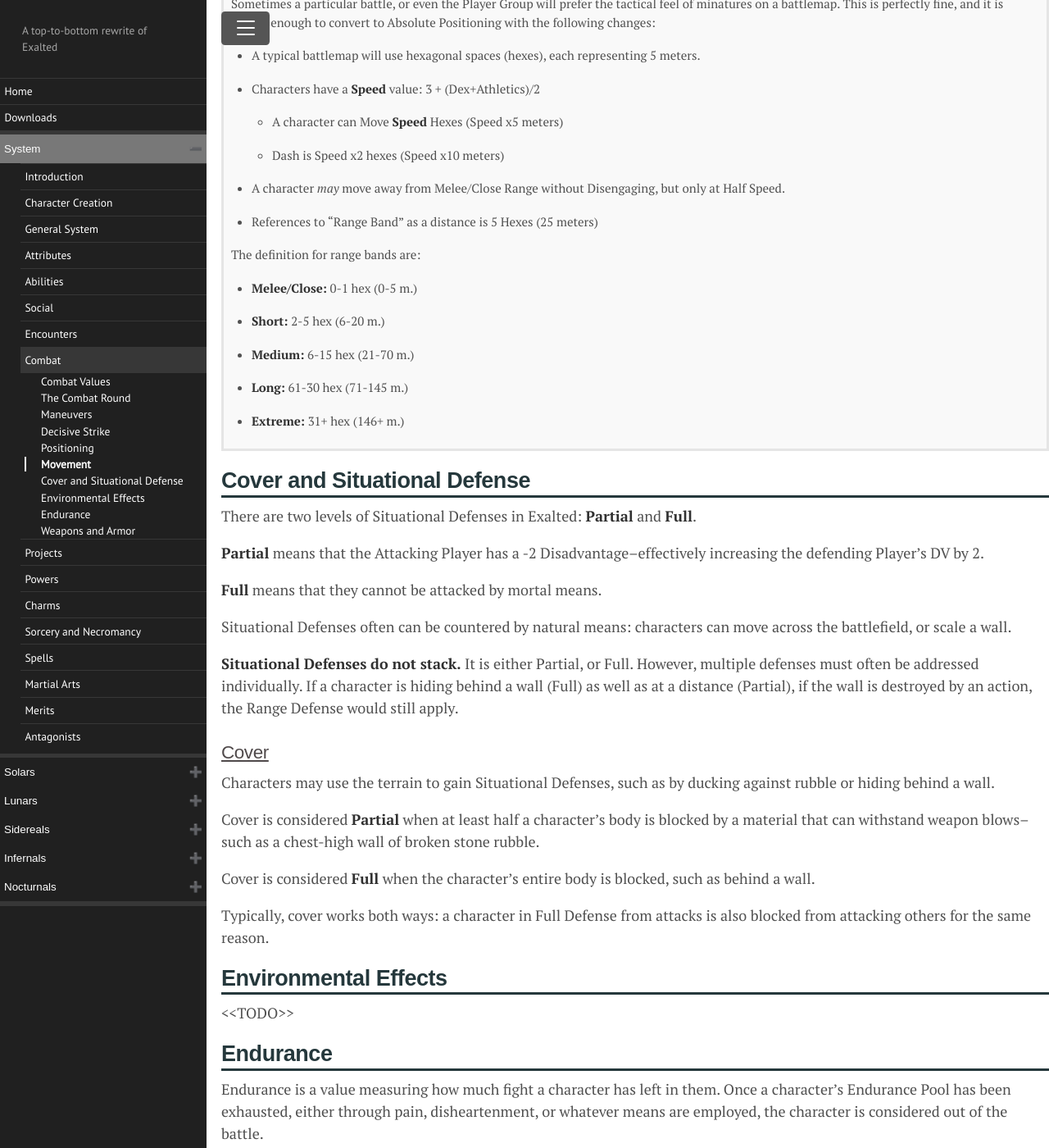
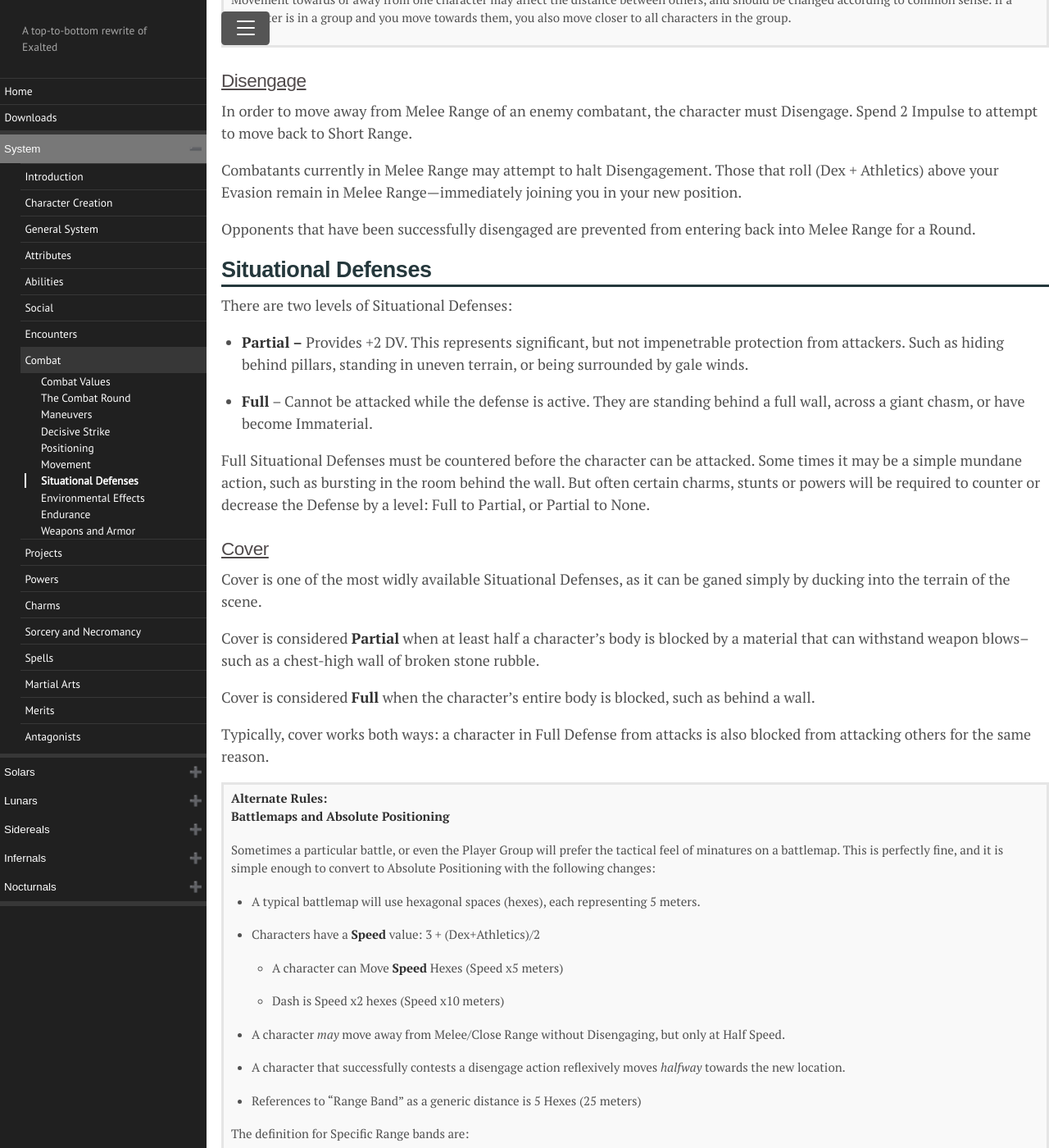
Before and after one commit to Dragonmystic707/exalted-reincarnated, a Jekyll site: the page built from docs/System/Combat.md, in a window 1280 px wide and 1400 px high, scrolled down 7878 px. Shown: the whole window at 82% size. Built offline with Jekyll 4.4.1, drawn with Linux system fonts in a browser that asks for light colours; some of the changed text lies outside the part shown.

Commit message:
Clarified Range rules of combat

```diff
--- a/docs/Lunars/Martial_Arts.md
+++ b/docs/Lunars/Martial_Arts.md
@@ -27,9 +27,8 @@
 the statistics of Unarmed, Light, or Medium Weaponry, with an added +1
 to Base Damage. The category choice should be reflective of their Spirit
 Form’s natural weaponry.
-\[+3 acc, +1 Dmg; +2Acc +2 Dmg; or +1 Acc +3 Dmg\]
 
-The Beastman gains the size of **Large** (+2 Soak, + 5 Endurance, and -2
+The Beastman gains the size of **Large** (+1 Soak, +3 Endurance, and -2
 successes on Fine Dexterity/Sneak rolls). This does not affect Lunars
 who are already of size Large (or bigger).
 
--- a/docs/System/Combat.md
+++ b/docs/System/Combat.md
@@ -29,13 +29,13 @@
 
 Impulse is a meaure of the current *tactical advantage* the character
 has. The higher the value, the greater the control they have over the
-battlefield.
+battlefield. Impulse is:
 
-Impulse is *gained* through Maneuvers—actions that turn the battlefield
-in the character’s favor.
+-   *Gained* through Maneuvers—actions that turn the battlefield in the
+    character’s favor.
 
-Impulse is then spent on Decisive Actions—actions that deal great
-strikes of force upon their enemies.
+-   *Spent* on Decisive Actions—actions that deal great strikes of force
+    upon their enemies.
 
 Being that it is gained and spent exclusively during a combat scene,
 physical tokens (such as coins or poker chips) are suggested to keep
@@ -95,15 +94,14 @@
 Free Actions can be taken in an order—before or after the main Action of
 the turn.
 
-Talking is considered a Free Action, and is actively encouraged—it fits
-the genre.
-
 ### Turn Order
 
-Turn order is determined by all character’s rolling a Chance Die (1d10),
-and adding their **Initiative** score. The characters then proceed from
-highest to lowest, then restarting the round once all characters have
-gone.
+Turn order is determined by the Initiative Roll:
+
+**Initiative**: 1d10 + (Initiative)
+
+The characters then proceed from highest to lowest, then restarting the
+round once all characters have gone.
 
 If there is a tie of Initiative between a Player Character and a
 Non-Player Character, the Player gets to choose who goes first. If there
@@ -133,32 +130,33 @@
 If characters are ambushed—not expecting combat in the least, they must
 suffer through an Ambush Round.
 
-Instead of starting combat as normal, Ambushed characters instead start
-with **0 Impulse**, and may only act *after* all other characters have
-acted, regardless of their Turn Order. Once the Ambush Round ends,
-normal turn order resumes.
+Ambushed characters:
+
+-   Start with **0 Impulse**,
+
+-   May only act *after* all other characters have acted, regardless of
+    their Turn Order. Once the Ambush Round ends, normal turn order
+    resumes.
 
 Ambushes are premeditated affairs--requiring setup, planning, and
 coordination between the party. Players cannot suddenly go into combat
 if things are not going their way and declare it an Ambush.
 
-Player Character always get a Reflexive (Cunning + Awareness) roll to
-individually avoid becoming Ambushed. The difficulty is based on the
-skill of the Ambush characters (e.g. Cunning + Sneak).
+To prevent being ambushed, Player Characters get a Reflexive (Cunning +
+Awareness) roll against the skill of those setting up the ambush.
+Typically this would be a contested roll against (Cunning + Stealth).
 
 ### Holding Action
 
-Characters may choose to Hold their Action, waiting for something to
-happen in order to respond to it. Players must describe what it is they
-are waiting for—they cannot arbitrarily wait. Any action may be held—be
-it a Maneuver, Decisive, or Free Action.
+Any character may Hold their Action, or wait to act based on something
+that happens in the battlefiled. To do so, the must spend **2 Impulse**
+and describe what it is they are waiting for: they cannot arbitrarily
+wait. When the specified event happens, they get a chance to act
+*before* or *after* the event, at their discretion. Any action may be
+held, be it a Maneuver, Decisive, or even Free Action.
 
-When the specified event happens, they must spend **2 Impulse,** and
-then take their action as desired, (either before or after the specified
-event, at their choice)
-
-If the event does not happen in the Round, the Player loses their
-action. (But they do not need to spend the Impulse).
+If the event does not happen in the Round, the character regains their
+spent 2 Impulse, but does not get a chance to act this Round.
 
 ### Change Initiative
 
@@ -213,7 +211,7 @@
 character’s action. By their nature, they *cannot* be repeated over and
 over again in the same scene.
 
-The Stunt effects should be treated as examples, not an exhausted list.
+The Stunt Effects should be treated as examples, not an exhausted list.
 
 *The Night Caste crashes through the window, barrelling into the Ogre,
 forcing it to stumble back from the blow.*
@@ -343,7 +342,8 @@
 Decisive Strike, aimed at knocking their enemy off the battlefield.
 
 You must have a minimum of 2 Impulse available to perform a Decisive
-Strike.
+Strike, which cannot be spent on Powers or other effects until after the
+Accuracy Roll.
 
 Roll the **Accuracy** dice pool against the target’s DV. If the roll
 fails, the attack misses and you lose 2 Impulse.
@@ -384,6 +384,9 @@
 
 These Stunt Effects have a higher bar to clear, and the difficulty is
 based around the *Damage Roll*.
+
+The Player may decide to use the lesser Maneuver Stunt Effect in place
+of a Decisive Stunt Effect, but still must use the Damage Roll.
 
 <table>
 <tbody>
@@ -453,9 +456,6 @@
 </tbody>
 </table>
 
-The Player may decide to use the lesser Maneuver Stunt Effect in place
-of a Decisive Stunt Effect, but still must use the Damage Roll.
-
 Positioning
 -----------
 
@@ -496,7 +496,7 @@
 
 ### Attack Ranges
 
-**Close Range** actions—such as those made with Melee or Brawl—may only
+**Close Range** action, such as those made with Melee or Brawl, may only
 be made while in Melee/Close Range.
 
 **Ranged** Decisive Strikes—namely those made with Archery and
@@ -505,6 +505,17 @@
 Ranged Strikes *may* be made against targets within Melee range, but
 suffer (-2) successes to their Accuracy roll—as though the target had
 Partial Cover.
+
+<table>
+<tbody>
+<tr class="odd">
+<td><p><strong>Range and Maneuvers</strong></p>
+<p>By definition, Maneuver and their Stunts are dependant on judgement calls from the Storyteller.</p>
+<p>Range only matters on Maneuvers that have contact between combatants—a character slamming into another is considered a Melee Attack, while dropping a chandelier on another would be considered a Ranged Attack.</p>
+<p>Maneuvers that don’t have contact—such as anlyzing the battlefield—don’t care about Range and can be performed regardless of distance. There may be other restrictions though: Intimidating an opponent by hurling insults can only work if the opponent can <em>hear</em> said insults, for example.</p></td>
+</tr>
+</tbody>
+</table>
 
 Movement
 --------
@@ -520,6 +531,13 @@
 target. You may not Move while in Melee Range of an enemey—instead you
 must take a Disengage Action.
 
+### Dash
+
+A Dash cannot be made while in Melee Range of an Enemy. Spend 2 Impulse,
+and suffer -1 DV for a round to cross 2 Range Bands instead of 1.
+
+Dash Movements cannot be taken two Rounds in a row.
+
 <table>
 <tbody>
 <tr class="odd">
@@ -528,13 +546,6 @@
 </tr>
 </tbody>
 </table>
-
-### Dash
-
-A Dash cannot be made while in Melee Range of an Enemy. Spend 2 Impulse,
-and suffer -1 DV for a round to cross 2 Range Bands instead of 1.
-
-Dash Movements cannot be taken two rounds in a row.
 
 ### Disengage
 
@@ -545,6 +556,44 @@
 Combatants currently in Melee Range may attempt to halt Disengagement.
 Those that roll (Dex + Athletics) above your Evasion remain in Melee
 Range—immediately joining you in your new position.
+
+Opponents that have been successfully disengaged are prevented from
+entering back into Melee Range for a Round.
+
+Situational Defenses
+--------------------
+
+There are two levels of Situational Defenses:
+
+-   **Partial –** Provides +2 DV. This represents significant, but not
+    impenetrable protection from attackers. Such as hiding behind
+    pillars, standing in uneven terrain, or being surrounded by gale
+    winds.
+
+-   **Full** – Cannot be attacked while the defense is active. They are
+    standing behind a full wall, across a giant chasm, or have become
+    Immaterial.
+
+Full Situational Defenses must be countered before the character can be
+attacked. Some times it may be a simple mundane action, such as bursting
+in the room behind the wall. But often certain charms, stunts or powers
+will be required to counter or decrease the Defense by a level: Full to
+Partial, or Partial to None.
+
+### Cover
+
+Cover is one of the most widly available Situational Defenses, as it can
+be ganed simply by ducking into the terrain of the scene.
+
+Cover is considered **Partial** when at least half a character’s body is
+blocked by a material that can withstand weapon blows--such as a
+chest-high wall of broken stone rubble.
+
+Cover is considered **Full** when the character’s entire body is
+blocked, such as behind a wall.
+
+Typically, cover works both ways: a character in Full Defense from
+attacks is also blocked from attacking others for the same reason.
 
 <table>
 <tbody>
@@ -560,54 +609,20 @@
 <li><p>Dash is Speed x2 hexes (Speed x10 meters)</p></li>
 </ul></li>
 <li><p>A character <em>may</em> move away from Melee/Close Range without Disengaging, but only at Half Speed.</p></li>
-<li><p>References to “Range Band” as a distance is 5 Hexes (25 meters)</p></li>
+<li><p>A character that successfully contests a disengage action reflexively moves <em>halfway</em> towards the new location.</p></li>
+<li><p>References to “Range Band” as a generic distance is 5 Hexes (25 meters)</p></li>
 </ul>
-<p>The definition for range bands are:</p>
+<p>The definition for Specific Range bands are:</p>
 <ul>
 <li><p><strong>Melee/Close:</strong> 0-1 hex (0-5 m.)</p></li>
-<li><p><strong>Short:</strong> 2-5 hex (6-20 m.)</p></li>
-<li><p><strong>Medium:</strong> 6-15 hex (21-70 m.)</p></li>
-<li><p><strong>Long:</strong> 61-30 hex (71-145 m.)</p></li>
-<li><p><strong>Extreme:</strong> 31+ hex (146+ m.)</p></li>
+<li><p><strong>Short:</strong> 2-5 hex (6-25 m.)</p></li>
+<li><p><strong>Medium:</strong> 6-15 hex (26-75 m.)</p></li>
+<li><p><strong>Long:</strong> 61-30 hex (76-150 m.)</p></li>
+<li><p><strong>Extreme:</strong> 31+ hex (151+ m.)</p></li>
 </ul></td>
 </tr>
 </tbody>
 </table>
-
-Cover and Situational Defense
------------------------------
-
-There are two levels of Situational Defenses in Exalted: **Partial** and
-**Full**.
-
-**Partial** means that the Attacking Player has a -2
-Disadvantage--effectively increasing the defending Player’s DV by 2.
-
-**Full** means that they cannot be attacked by mortal means.
-
-Situational Defenses often can be countered by natural means: characters
-can move across the battlefield, or scale a wall.
-
-**Situational Defenses do not stack.** It is either Partial, or Full.
-However, multiple defenses must often be addressed individually. If a
-character is hiding behind a wall (Full) as well as at a distance
-(Partial), if the wall is destroyed by an action, the Range Defense
-would still apply.
-
-### Cover
-
-Characters may use the terrain to gain Situational Defenses, such as by
-ducking against rubble or hiding behind a wall.
-
-Cover is considered **Partial** when at least half a character’s body is
-blocked by a material that can withstand weapon blows--such as a
-chest-high wall of broken stone rubble.
-
-Cover is considered **Full** when the character’s entire body is
-blocked, such as behind a wall.
-
-Typically, cover works both ways: a character in Full Defense from
-attacks is also blocked from attacking others for the same reason.
 
 Environmental Effects
 ---------------------
@@ -633,9 +648,9 @@
 
 #### Player Character Defeat
 
-Any character that falls during battle gains **1 Limit**.
-
-Death is only at the choice of the Player.
+Any character that falls during battle gains **1 Limit**. Death is only
+at the choice of the Player, but if the entire party falls the
+Storyteller may impose a grand Complication onto their story.
 
 #### Death and Dying
 
```
Also changed, not shown: other parts of docs/System/Combat.md (+4 -5 lines), docs/System/Merits.md (+14 -0 lines), 7 other files.
